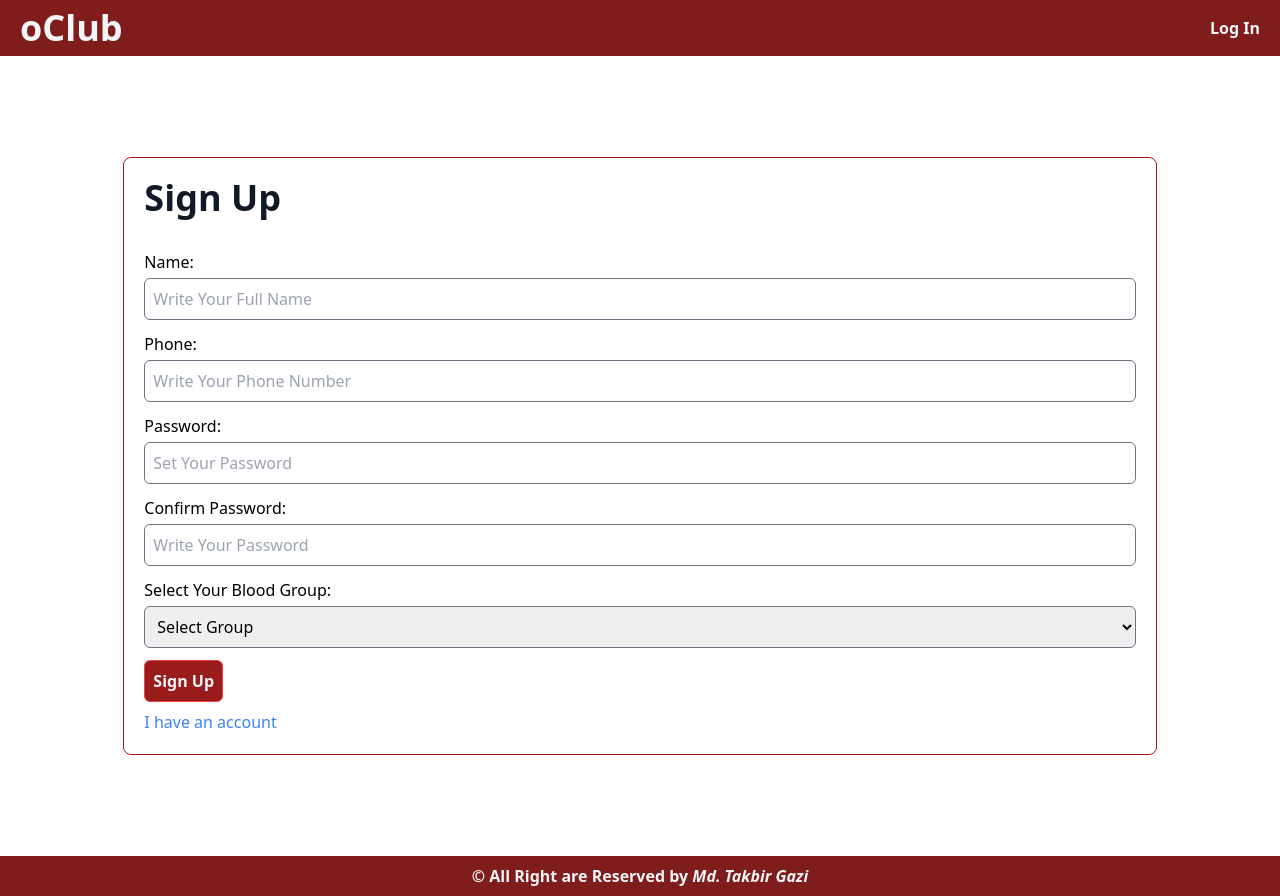
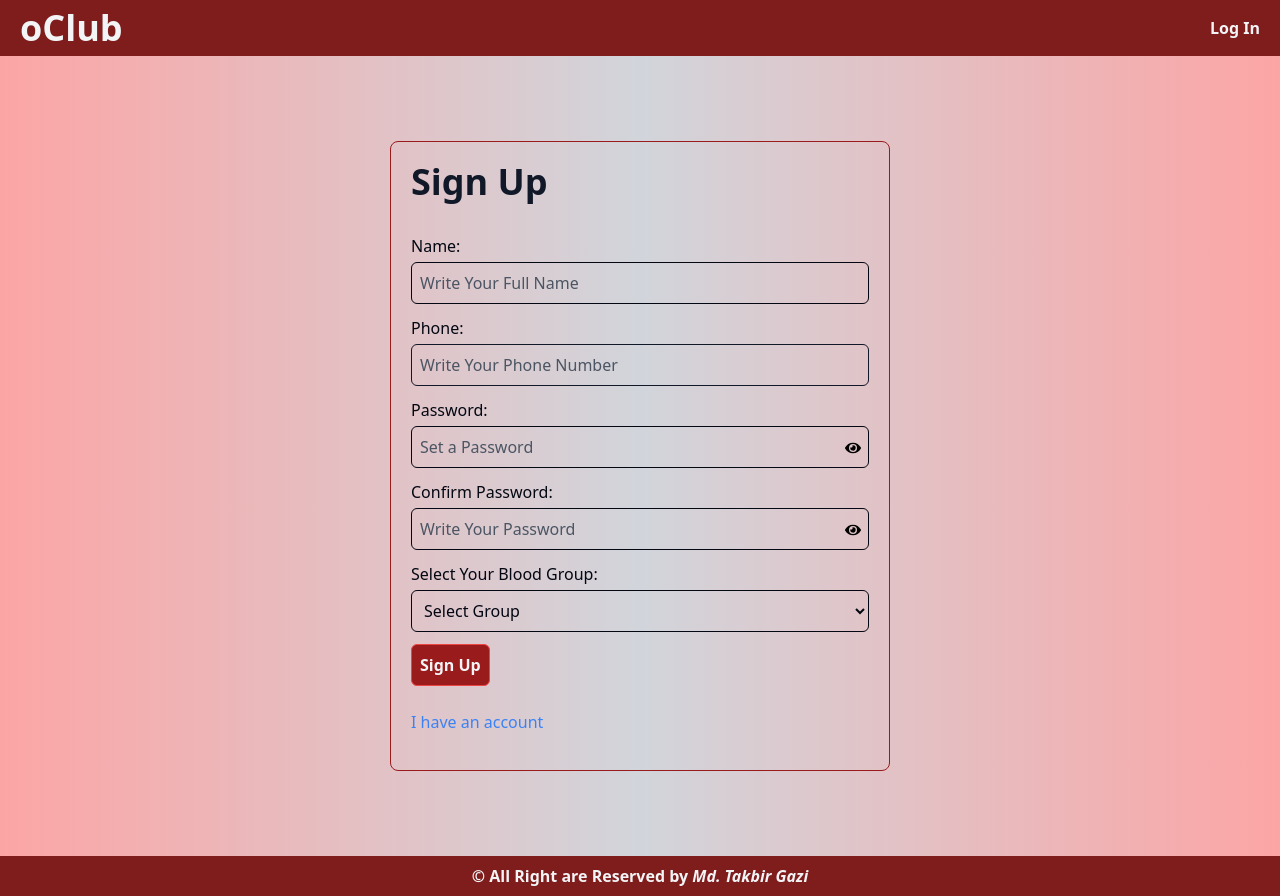
Before and after one commit to takbirgazi/oClub-client, a React (Vite) app: page /signUp in a window 1280 px wide. Built offline with nearby package versions, Linux system fonts and the light colour scheme.

Commit message:
Update: Desing and Color

```diff
--- a/package.json
+++ b/package.json
@@ -17,6 +17,7 @@
     "react": "^18.3.1",
     "react-dom": "^18.3.1",
     "react-helmet-async": "^2.0.5",
+    "react-hot-toast": "^2.4.1",
     "react-icons": "^5.3.0",
     "react-router-dom": "^6.26.1",
     "sort-by": "^1.2.0"
--- a/src/App.jsx
+++ b/src/App.jsx
@@ -2,6 +2,7 @@ import './App.css'
 import { Outlet } from 'react-router-dom'
 import Header from './Components/Header/Header'
 import Footer from './Components/Footer/Footer'
+import { Toaster } from 'react-hot-toast'
 
 function App() {
 
@@ -12,6 +13,7 @@ function App() {
         <Outlet />
       </div>
       <Footer />
+      <Toaster />
     </main>
   )
 }
--- a/src/Components/Hero/Hero.jsx
+++ b/src/Components/Hero/Hero.jsx
@@ -1,8 +1,8 @@
 import bloodDonationBnner from "../../assets/images/bloodDonorBAnner.avif"
 const Hero = () => {
     return (
-        <div className="bg-gray-400 h-[500px] w-full">
-            <img className="w-full h-full object-cover" src={bloodDonationBnner} alt="Banner" />
+        <div className="bg-gray-400 h-auto max-h-[500px] w-full overflow-hidden">
+            <img className="w-full h-full object-contain" src={bloodDonationBnner} alt="Banner" />
         </div>
     );
 };
--- a/src/Pages/Home/Home.jsx
+++ b/src/Pages/Home/Home.jsx
@@ -9,7 +9,7 @@ const Home = () => {
             <Helmet>
                 <title>Home - oClub</title>
             </Helmet>
-            <div>
+            <div className="bg-gradient-to-r from-red-300 via-gray-300 to-red-300 min-h-screen">
                 <Hero />
                 <div className="flex flex-col md:flex-row gap-2 max-w-screen-xl mx-auto">
                     <aside className="md:w-1/4 w-full px-5 pt-5">
@@ -18,7 +18,7 @@ const Home = () => {
                                 <h2 className="py-2 font-bold text-2xl">Search</h2>
                                 <div className="flex flex-col gap-1">
                                     <label htmlFor="phoneNumber">Select Blood Group</label>
-                                    <select className="border border-gray-500 rounded-md p-2 outline-none" name="" defaultValue="selectGroup" >
+                                    <select className="border border-red-800 rounded-md p-2 outline-none bg-transparent text-gray-950 placeholder-gray-600" name="" defaultValue="selectGroup" >
                                         <option value="selectGroup" disabled>Select Group</option>
                                         <option value="O+">O+</option>
                                         <option value="O-">O-</option>
@@ -32,7 +32,7 @@ const Home = () => {
                                 </div>
                                 <div className="flex flex-col gap-1">
                                     <label htmlFor="phoneNumber">Select Division</label>
-                                    <select className="border border-gray-500 rounded-md p-2 outline-none" name="" defaultValue="selectDivision" >
+                                    <select className="border border-red-800 rounded-md p-2 outline-none bg-transparent text-gray-950 placeholder-gray-600" name="" defaultValue="selectDivision" >
                                         <option value="selectDivision" disabled>Select Division</option>
                                         <option value="Khulna">Khulna</option>
                                         <option value="Dhaka">Dhaka</option>
--- a/src/Pages/Login/Login.jsx
+++ b/src/Pages/Login/Login.jsx
@@ -1,27 +1,36 @@
-import { NavLink } from "react-router-dom";
+import { NavLink } from "react-router-dom";;
+import { FaEye, FaEyeSlash } from "react-icons/fa";
+import { useState } from "react";
 
 const Login = () => {
+    const [passShow, setPassShow] = useState(false);
+
     return (
-        <div className="max-w-screen-xl mx-auto p-5 min-h-screen flex items-center justify-center">
+        <div className="max-w-screen-xl mx-auto p-5 flex items-center justify-center bg-gradient-to-r from-red-300 via-gray-300 to-red-300 min-h-screen">
             <div className="flex gap-5 justify-center items-center">
-                <div className="w-full border rounded-lg border-red-800 p-5">
+                <div className="max-w-[500px] w-full border rounded-lg border-red-800 p-5">
                     <h2 className="text-4xl font-bold text-gray-900 pb-5">Log In</h2>
                     <div className="flex flex-col gap-2">
                         <form className="flex flex-col gap-3" action="">
                             <div className="flex flex-col gap-1">
-                                <label htmlFor="phoneNumber">Phone:</label>
-                                <input className="border border-gray-500 rounded-md p-2 outline-none" type="text" name="phoneNumber" placeholder="Write Your Phone Number" />
+                                <label className="text-gray-950" htmlFor="phoneNumber">Phone:</label>
+                                <input className="border border-gray-950 rounded-md p-2 outline-none bg-transparent text-gray-950 placeholder-gray-600" type="text" name="phoneNumber" placeholder="Write Your Phone Number" required />
                             </div>
                             <div className="flex flex-col gap-1">
-                                <label htmlFor="phoneNumber">Password:</label>
-                                <input className="border border-gray-500 rounded-md p-2 outline-none" type="password" name="phoneNumber" placeholder="Write Your Password" />
+                                <label className="text-gray-950" htmlFor="phoneNumber">Password:</label>
+                                <div className="relative w-full flex items-center justify-center">
+                                    <input className="border border-gray-950 rounded-md p-2 pr-7 outline-none w-full bg-transparent text-gray-950 placeholder-gray-600" type={passShow ? "text" : "password"} name="password" placeholder="Write Your Password" required />
+                                    <div onClick={() => setPassShow(!passShow)} className="absolute right-2 top-1/3 cursor-pointer"><span>{passShow ? <FaEyeSlash /> : <FaEye />}</span></div>
+                                </div>
                             </div>
 
                             <div className="flex">
-                                <input className="border border-red-500 rounded-md p-2 outline-none cursor-pointer bg-red-800 text-gray-100 font-bold" type="submit" name="phoneNumber" value="Log In"/>
+                                <input className="border border-red-500 rounded-md p-2 outline-none cursor-pointer bg-red-800 text-gray-100 font-bold" type="submit" name="phoneNumber" value="Log In" />
                             </div>
                         </form>
-                        <NavLink className="text-blue-500" to="/signUp">I want to create an account</NavLink>
+                        <div className="py-4">
+                            <NavLink className="text-blue-500" to="/signUp">I want to create an account</NavLink>
+                        </div>
                     </div>
                 </div>
             </div>
--- a/src/Pages/SignUp/SignUp.jsx
+++ b/src/Pages/SignUp/SignUp.jsx
@@ -1,9 +1,14 @@
 import axios from "axios";
 import { useState } from "react";
-import { NavLink } from "react-router-dom";
+import { NavLink, useNavigate } from "react-router-dom";
+import { FaEye, FaEyeSlash } from "react-icons/fa";
+import { toast } from 'react-hot-toast';
 
 const SignUp = () => {
-    const [message, setMessage] = useState('');
+    const [errMessage, setErrMessage] = useState('');
+    const [passShow, setPassShow] = useState(false);
+    const navigate = useNavigate();
+
     const handlerSignUp = event => {
         event.preventDefault();
         const form = event.target;
@@ -13,42 +18,59 @@ const SignUp = () => {
         const confirmPassword = form.confirmPassword.value;
         const bloodGroup = form.bloodGroup.value;
         const userData = { fullName, phoneNumber, password, bloodGroup };
+        if (password !== confirmPassword) {
+            toast.error('Password Not Match!');
+            setErrMessage("Password Not Match!");
+            return;
+        }
+        if (bloodGroup == "selectGroup") {
+            toast.error('Select Your Blood Group!');
+            setErrMessage("Select Your Blood Group!");
+            return;
+        }
         if (password === confirmPassword) {
             axios.post(`${import.meta.env.VITE_base_api}/users`, userData)
                 .then(res => {
-                    setMessage(res.data.message);
+                    toast.success(res.data.message);
                     form.reset();
+                    navigate("/");
                 })
         }
     }
 
     return (
-        <div className="max-w-screen-xl mx-auto p-5 min-h-screen flex items-center justify-center">
+        <div className="max-w-screen-xl mx-auto p-5 flex items-center justify-center bg-gradient-to-r from-red-300 via-gray-300 to-red-300 min-h-screen">
             <div className="flex gap-5 justify-center items-center w-full">
-                <div className="w-full md:w-10/12 mx-auto border rounded-lg border-red-800 p-5">
+                <div className="max-w-[500px] w-full md:w-10/12 mx-auto border rounded-lg border-red-800 p-5">
                     <h2 className="text-4xl font-bold text-gray-900 pb-5">Sign Up</h2>
                     <div className="flex flex-col gap-2">
                         <form onSubmit={handlerSignUp} className="flex flex-col gap-3">
-                            <div className="text-green-500">{message && message}</div>
+                            <div className="text-red-500">{errMessage && errMessage}</div>
                             <div className="flex flex-col gap-1">
-                                <label htmlFor="fullName">Name:</label>
-                                <input className="border border-gray-500 rounded-md p-2 outline-none" type="text" name="fullName" placeholder="Write Your Full Name" required />
+                                <label className="text-gray-950" htmlFor="fullName">Name:</label>
+                                <input className="border border-gray-950 rounded-md p-2 outline-none bg-transparent text-gray-950 placeholder-gray-600" type="text" name="fullName" placeholder="Write Your Full Name" required />
                             </div>
                             <div className="flex flex-col gap-1">
-                                <label htmlFor="phoneNumber">Phone:</label>
-                                <input className="border border-gray-500 rounded-md p-2 outline-none" type="text" name="phoneNumber" placeholder="Write Your Phone Number" required />
+                                <label className="text-gray-950" htmlFor="phoneNumber">Phone:</label>
+                                <input className="border border-gray-900 rounded-md p-2 outline-none bg-transparent text-gray-950 placeholder-gray-600" type="text" name="phoneNumber" placeholder="Write Your Phone Number" required />
                             </div>
                             <div className="flex flex-col gap-1">
-                                <label htmlFor="password">Password:</label>
-                                <input className="border border-gray-500 rounded-md p-2 outline-none" type="password" name="password" placeholder="Set Your Password" required />
+                                <label className="text-gray-950" htmlFor="password">Password:</label>
+                                <div className="relative w-full flex items-center justify-center">
+                                    <input className="border border-gray-950 rounded-md p-2 pr-7 outline-none w-full bg-transparent text-gray-950 placeholder-gray-600" type={passShow ? "text" : "password"} name="password" placeholder="Set a Password" required />
+                                    <div onClick={() => setPassShow(!passShow)} className="absolute right-2 top-1/3 cursor-pointer"><span>{passShow ? <FaEyeSlash /> : <FaEye />}</span></div>
+                                </div>
                             </div>
                             <div className="flex flex-col gap-1">
-                                <label htmlFor="confirmPassword">Confirm Password:</label>
-                                <input className="border border-gray-500 rounded-md p-2 outline-none" type="password" name="confirmPassword" placeholder="Write Your Password" required />
+                                <label className="text-gray-950" htmlFor="confirmPassword">Confirm Password:</label>
+                                <div className="relative w-full flex items-center justify-center">
+                                    <input className="border border-gray-950 rounded-md p-2 pr-7 outline-none w-full bg-transparent text-gray-950 placeholder-gray-600" type={passShow ? "text" : "password"} name="confirmPassword" placeholder="Write Your Password" required />
+                                    <div onClick={() => setPassShow(!passShow)} className="absolute right-2 top-1/3 cursor-pointer"><span>{passShow ? <FaEyeSlash /> : <FaEye />}</span></div>
+                                </div>
                             </div>
                             <div className="flex flex-col gap-1">
-                                <label htmlFor="bloodGroup">Select Your Blood Group:</label>
-                                <select className="border border-gray-500 rounded-md p-2 outline-none" name="bloodGroup" defaultValue="selectGroup" >
+                                <label className="text-gray-950" htmlFor="bloodGroup">Select Your Blood Group:</label>
+                                <select className="border border-gray-950 rounded-md p-2 outline-none bg-transparent text-gray-950 placeholder-gray-600" name="bloodGroup" defaultValue="selectGroup" >
                                     <option value="selectGroup" disabled>Select Group</option>
                                     <option value="O+">O+</option>
                                     <option value="O-">O-</option>
@@ -64,7 +86,9 @@ const SignUp = () => {
                                 <input className="border border-red-500 rounded-md p-2 outline-none cursor-pointer bg-red-800 text-gray-100 font-bold" type="submit" name="submit" value="Sign Up" />
                             </div>
                         </form>
-                        <NavLink className="text-blue-500" to="/login">I have an account</NavLink>
+                        <div className="py-4">
+                            <NavLink className="text-blue-500" to="/login">I have an account</NavLink>
+                        </div>
                     </div>
                 </div>
             </div>
```
Also changed, not shown: 2 other files (tests, documents, lock files or other folders).
